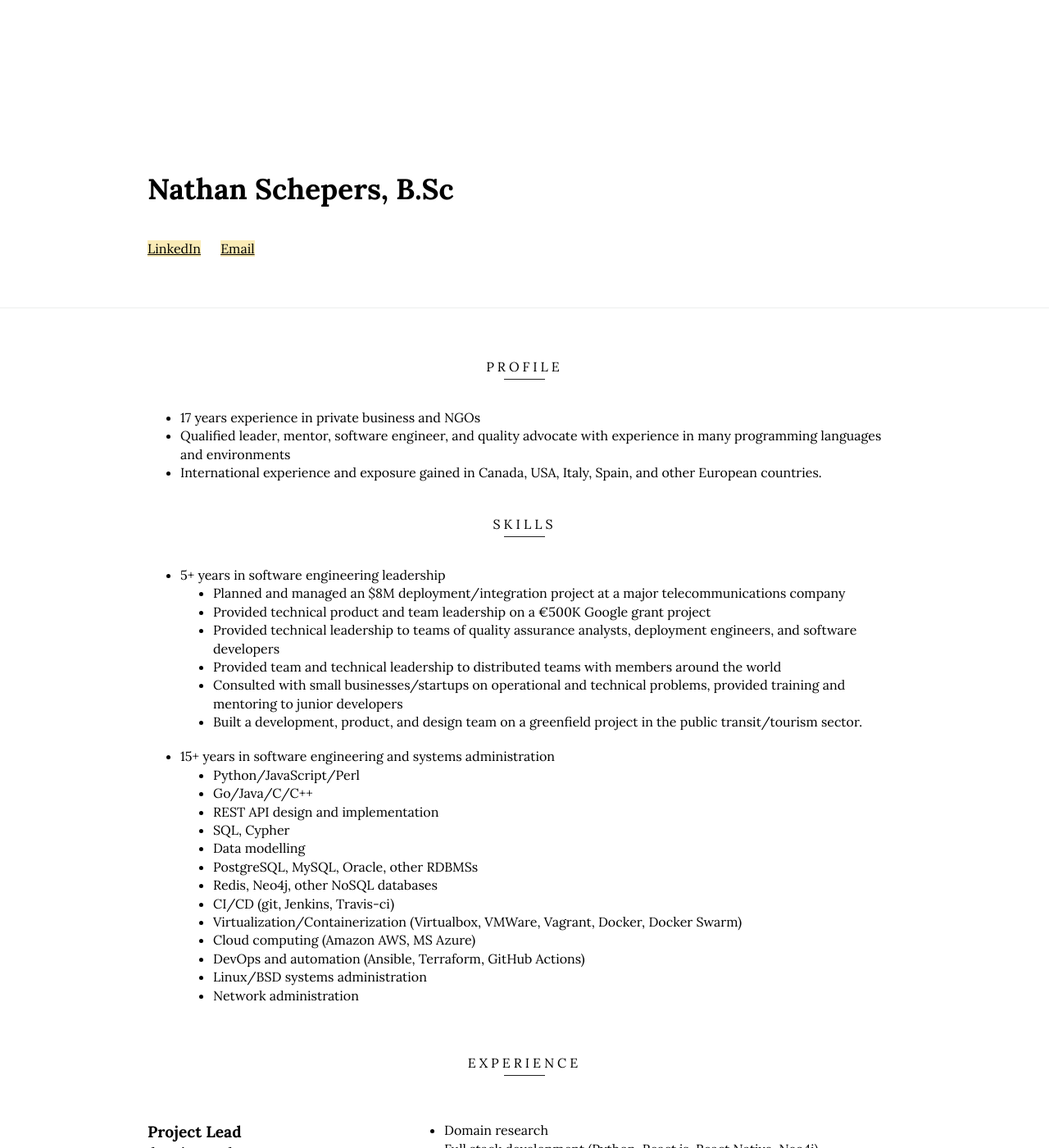
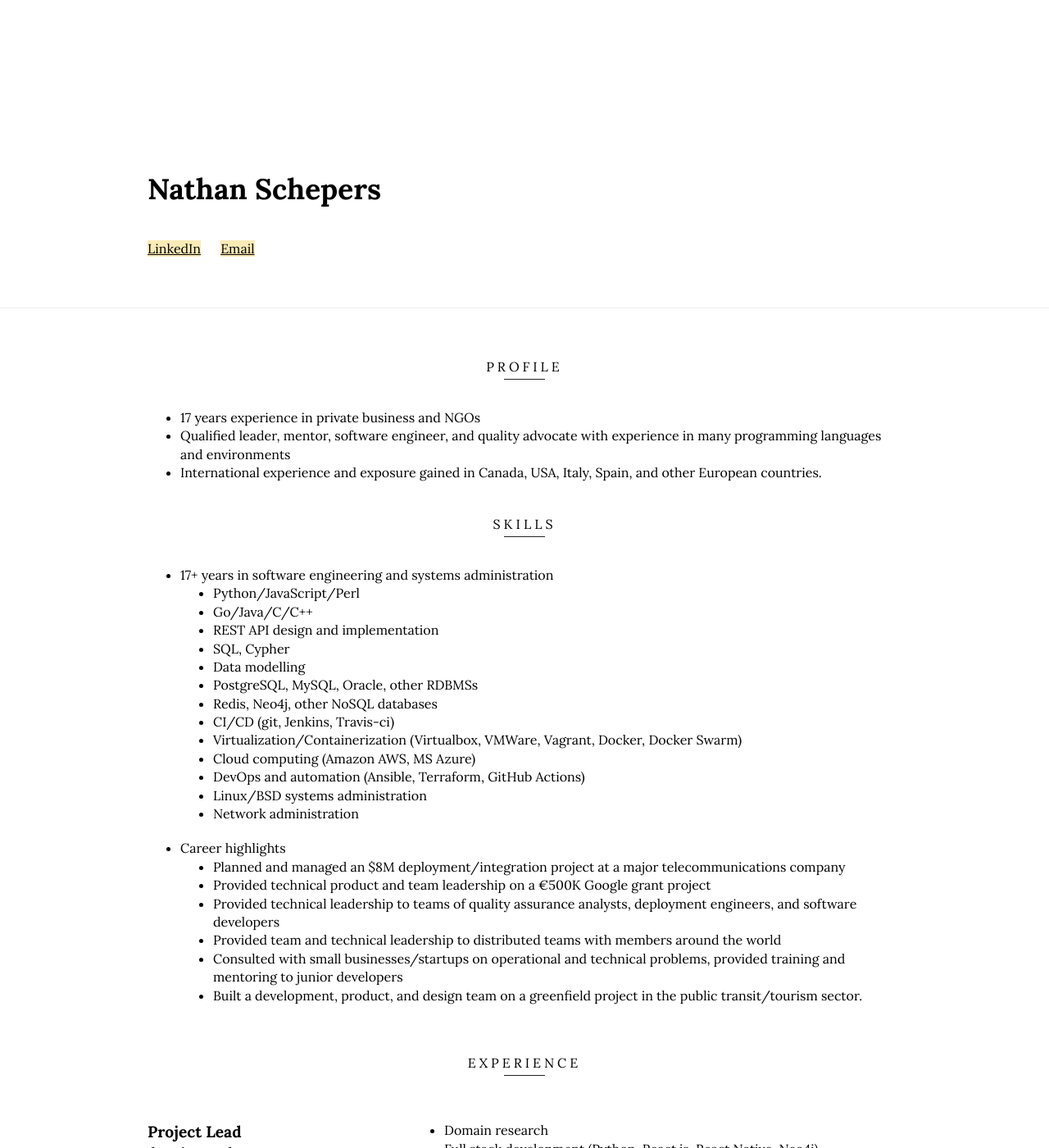
Before and after one commit to nathanschepers/resume, a Jekyll site: the page built from index.html, in a window 1280 px wide and 1400 px high. Shown: the whole window at 82% size. Built offline with Jekyll 4.4.1, drawn with Linux system fonts in a browser that asks for light colours; some of the changed lines change nothing that is shown.

Commit message:
updated skills, config. deploy now includes cloudfront invalidation

```diff
--- a/_config.yml
+++ b/_config.yml
@@ -6,7 +6,7 @@ email: nathan.schepers@protonmail.com
 description: Nathan Schepers - Resume
 baseurl:
 url: "http://nathanschepers.ca/"
-name: Nathan Schepers, B.Sc
+name: Nathan Schepers
 job: software engineer
 location:
 languages:
--- a/_data/skills.yml
+++ b/_data/skills.yml
@@ -1,14 +1,4 @@
--   name: 5+ years in software engineering leadership
-    examples:
-      - description: Planned and managed an $8M deployment/integration project at a major telecommunications company
-      - description: Provided technical product and team leadership on a €500K Google grant project
-      - description: Provided technical leadership to teams of quality assurance analysts, deployment engineers, and software developers
-      - description: Provided team and technical leadership to distributed teams with members around the world
-      - description: Consulted with small businesses/startups on operational and technical problems, provided training and mentoring to junior developers
-      - description: Built a development, product, and design team on a greenfield project in the public transit/tourism sector.
-
-
--   name: 15+ years in software engineering and systems administration
+-   name: 17+ years in software engineering and systems administration
     examples:
       - description: Python/JavaScript/Perl
       - description: Go/Java/C/C++
@@ -23,3 +13,12 @@
       - description: DevOps and automation (Ansible, Terraform, GitHub Actions)
       - description: Linux/BSD systems administration
       - description: Network administration
+
+-   name: Career highlights
+    examples:
+      - description: Planned and managed an $8M deployment/integration project at a major telecommunications company
+      - description: Provided technical product and team leadership on a €500K Google grant project
+      - description: Provided technical leadership to teams of quality assurance analysts, deployment engineers, and software developers
+      - description: Provided team and technical leadership to distributed teams with members around the world
+      - description: Consulted with small businesses/startups on operational and technical problems, provided training and mentoring to junior developers
+      - description: Built a development, product, and design team on a greenfield project in the public transit/tourism sector.
```
Also changed, not shown: 1 other file.
